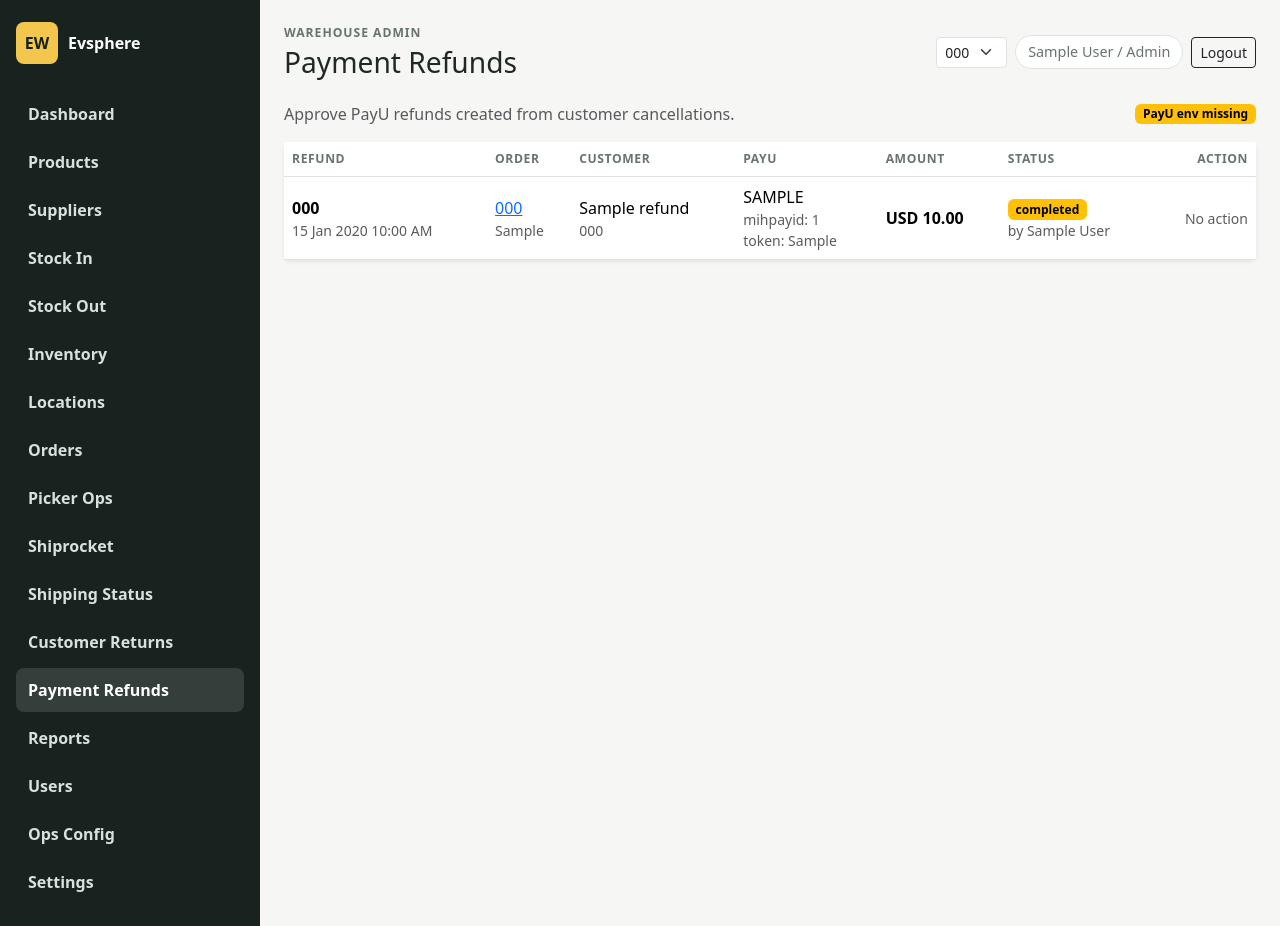
After one commit to sahilalimolla001/wharehouse.evspeare, a Flask app: page /payment-refunds in a window 1280 px wide. The commit adds this page. Run offline with Flask 3, Linux system fonts and the light colour scheme; the visitor is signed in with stand-in values (Sample User, id 1); tables that the repository leaves empty hold one stand-in row (values such as "Sample post").

Commit message:
Add PayU refund approval panel

```diff
--- a/backend-flask/app/routes/__init__.py
+++ b/backend-flask/app/routes/__init__.py
@@ -5,6 +5,7 @@ def register_blueprints(app):
     from .orders import orders_bp
     from .products import products_bp
     from .reports import reports_bp
+    from .refunds import refunds_bp
     from .returns import returns_bp
     from .shiprocket import shiprocket_bp
     from .stock import stock_bp
@@ -19,6 +20,7 @@ def register_blueprints(app):
     app.register_blueprint(orders_bp)
     app.register_blueprint(shiprocket_bp)
     app.register_blueprint(returns_bp)
+    app.register_blueprint(refunds_bp)
     app.register_blueprint(reports_bp)
     app.register_blueprint(users_bp)
     app.register_blueprint(api_bp, url_prefix="/api")
--- /dev/null
+++ b/backend-flask/app/routes/refunds.py
@@ -0,0 +1,80 @@
+import json
+from datetime import datetime
+
+from flask import Blueprint, flash, redirect, render_template, url_for
+from sqlalchemy import or_
+
+from ..extensions import db
+from ..models import Order, PaymentRefund
+from ..utils.payu import PayURefundError, initiate_payu_refund, payu_refund_enabled
+from ..utils.stock import log_activity
+from .auth import get_current_user, role_required, selected_warehouse
+
+
+refunds_bp = Blueprint("refunds", __name__)
+
+
+@refunds_bp.route("/payment-refunds")
+@role_required("manager", "staff")
+def payment_refunds():
+    warehouse = selected_warehouse()
+    query = PaymentRefund.query.outerjoin(Order)
+    if warehouse:
+        query = query.filter(or_(PaymentRefund.order_id.is_(None), Order.warehouse_id == warehouse.id))
+    refunds = query.order_by(PaymentRefund.created_at.desc()).limit(300).all()
+    return render_template("payment_refunds.html", refunds=refunds, payu_ready=payu_refund_enabled())
+
+
+@refunds_bp.post("/payment-refunds/<int:refund_id>/approve")
+@role_required("manager", "staff")
+def approve_payment_refund(refund_id):
+    refund = PaymentRefund.query.get_or_404(refund_id)
+    if refund.status in {"approved", "refunded"}:
+        flash("Refund is already approved.", "info")
+        return redirect(url_for("refunds.payment_refunds"))
+    if refund.gateway != "payu":
+        flash("Only PayU refunds can be approved from this panel.", "warning")
+        return redirect(url_for("refunds.payment_refunds"))
+
+    try:
+        token = ensure_refund_token(refund)
+        payload = initiate_payu_refund(mihpayid=refund.gateway_payment_id, token=token, amount=refund.amount)
+        refund.status = "approved"
+        refund.approved_at = datetime.utcnow()
+        user = get_current_user()
+        refund.approved_by_id = user.id if user else None
+        refund.gateway_response = json.dumps(payload, default=str, separators=(",", ":"))[:20000]
+        log_activity(
+            "payment_refund_approved",
+            f"Approved PayU refund {refund.refund_number}",
+            user_id=user.id if user else None,
+            entity_type="PaymentRefund",
+            entity_id=refund.id,
+            meta={"amount": float(refund.amount or 0), "mihpayid": refund.gateway_payment_id},
+        )
+        db.session.commit()
+        flash("PayU refund approved and sent.", "success")
+    except (PayURefundError, ValueError) as error:
+        db.session.rollback()
+        flash(f"Refund approval failed: {error}", "danger")
+    return redirect(url_for("refunds.payment_refunds"))
+
+
+@refunds_bp.post("/payment-refunds/<int:refund_id>/reject")
+@role_required("manager", "staff")
+def reject_payment_refund(refund_id):
+    refund = PaymentRefund.query.get_or_404(refund_id)
+    if refund.status not in {"requested", "failed"}:
+        flash("Only requested or failed refunds can be rejected.", "warning")
+        return redirect(url_for("refunds.payment_refunds"))
+    refund.status = "rejected"
+    db.session.commit()
+    flash("Refund request rejected.", "success")
+    return redirect(url_for("refunds.payment_refunds"))
+
+
+def ensure_refund_token(refund):
+    if refund.refund_token:
+        return refund.refund_token
+    refund.refund_token = f"RF{refund.id}{datetime.utcnow().strftime('%H%M%S%f')}"[:23]
+    return refund.refund_token
--- a/backend-flask/app/templates/base.html
+++ b/backend-flask/app/templates/base.html
@@ -32,6 +32,7 @@
             <a class="nav-link {% if request.endpoint == 'shiprocket.create_order' %}active{% endif %}" href="{{ url_for('shiprocket.create_order') }}">Shiprocket</a>
             <a class="nav-link {% if request.endpoint in ['shiprocket.shipping_status', 'shiprocket.webhook_updates'] %}active{% endif %}" href="{{ url_for('shiprocket.shipping_status') }}">Shipping Status</a>
             <a class="nav-link {% if request.endpoint and request.endpoint.startswith('returns.') %}active{% endif %}" href="{{ url_for('returns.customer_returns') }}">Customer Returns</a>
+            <a class="nav-link {% if request.endpoint and request.endpoint.startswith('refunds.') %}active{% endif %}" href="{{ url_for('refunds.payment_refunds') }}">Payment Refunds</a>
           {% endif %}
           {% if current_user_can("manager") %}
             <a class="nav-link {% if request.endpoint == 'reports.reports' %}active{% endif %}" href="{{ url_for('reports.reports') }}">Reports</a>
--- /dev/null
+++ b/backend-flask/app/templates/payment_refunds.html
@@ -0,0 +1,85 @@
+{% extends "base.html" %}
+
+{% block title %}Payment Refunds - {{ app_name }}{% endblock %}
+{% block page_title %}Payment Refunds{% endblock %}
+
+{% block content %}
+  <div class="d-flex justify-content-between align-items-center mb-3">
+    <p class="text-muted mb-0">Approve PayU refunds created from customer cancellations.</p>
+    <span class="badge {{ 'text-bg-success' if payu_ready else 'text-bg-warning' }}">
+      PayU {{ 'ready' if payu_ready else 'env missing' }}
+    </span>
+  </div>
+
+  <div class="card border-0 shadow-sm">
+    <div class="table-responsive">
+      <table class="table align-middle mb-0">
+        <thead>
+          <tr>
+            <th>Refund</th>
+            <th>Order</th>
+            <th>Customer</th>
+            <th>PayU</th>
+            <th>Amount</th>
+            <th>Status</th>
+            <th class="text-end">Action</th>
+          </tr>
+        </thead>
+        <tbody>
+          {% for refund in refunds %}
+            <tr>
+              <td>
+                <strong>{{ refund.refund_number }}</strong>
+                <div class="text-muted small">{{ refund.requested_at.strftime('%d %b %Y %I:%M %p') if refund.requested_at else '' }}</div>
+              </td>
+              <td>
+                {% if refund.order %}
+                  <a href="{{ url_for('orders.order_detail', order_id=refund.order.id) }}">{{ refund.order.order_number }}</a>
+                {% else %}
+                  {{ refund.website_order_id or 'External order' }}
+                {% endif %}
+                <div class="text-muted small">{{ refund.reason or 'Customer cancellation' }}</div>
+              </td>
+              <td>
+                {{ refund.customer_name }}
+                <div class="text-muted small">{{ refund.customer_phone or '' }}</div>
+              </td>
+              <td>
+                <span class="text-uppercase">{{ refund.gateway }}</span>
+                <div class="text-muted small">mihpayid: {{ refund.gateway_payment_id or 'missing' }}</div>
+                {% if refund.refund_token %}
+                  <div class="text-muted small">token: {{ refund.refund_token }}</div>
+                {% endif %}
+              </td>
+              <td><strong>{{ refund.currency }} {{ '%.2f'|format(refund.amount or 0) }}</strong></td>
+              <td>
+                <span class="badge {% if refund.status in ['approved', 'refunded'] %}text-bg-success{% elif refund.status in ['failed', 'rejected'] %}text-bg-danger{% else %}text-bg-warning{% endif %}">
+                  {{ refund.status }}
+                </span>
+                {% if refund.approved_by %}
+                  <div class="text-muted small">by {{ refund.approved_by.full_name }}</div>
+                {% endif %}
+              </td>
+              <td class="text-end">
+                {% if refund.status in ['requested', 'failed'] %}
+                  <form method="post" action="{{ url_for('refunds.approve_payment_refund', refund_id=refund.id) }}" class="d-inline">
+                    <button class="btn btn-sm btn-success" type="submit" {% if not payu_ready or not refund.gateway_payment_id %}disabled{% endif %}>Approve Refund</button>
+                  </form>
+                  <form method="post" action="{{ url_for('refunds.reject_payment_refund', refund_id=refund.id) }}" class="d-inline">
+                    <button class="btn btn-sm btn-outline-danger" type="submit">Reject</button>
+                  </form>
+                {% else %}
+                  <span class="text-muted small">No action</span>
+                {% endif %}
+              </td>
+            </tr>
+          {% else %}
+            <tr>
+              <td colspan="7" class="text-center text-muted py-4">No refund requests yet.</td>
+            </tr>
+          {% endfor %}
+        </tbody>
+      </table>
+    </div>
+  </div>
+{% endblock %}
--- a/backend-flask/config.py
+++ b/backend-flask/config.py
@@ -93,6 +93,11 @@ class Config:
     CUSTOMER_SHIPPING_WEBHOOK_URL = os.getenv("CUSTOMER_SHIPPING_WEBHOOK_URL", "")
     CUSTOMER_SHIPPING_WEBHOOK_TOKEN = os.getenv("CUSTOMER_SHIPPING_WEBHOOK_TOKEN", "")
     CUSTOMER_SHIPPING_WEBHOOK_TIMEOUT = env_int("CUSTOMER_SHIPPING_WEBHOOK_TIMEOUT", env_int("CUSTOMER_PRODUCT_WEBHOOK_TIMEOUT", 10))
+    PAYU_ENV = os.getenv("PAYU_ENV", "test").strip().lower()
+    PAYU_KEY = os.getenv("PAYU_KEY", "")
+    PAYU_SALT = os.getenv("PAYU_SALT", "")
+    PAYU_REFUND_CALLBACK_URL = os.getenv("PAYU_REFUND_CALLBACK_URL", "")
+    PAYU_TIMEOUT = env_int("PAYU_TIMEOUT", 20)
     SHIPROCKET_API_BASE_URL = os.getenv("SHIPROCKET_API_BASE_URL", "https://apiv2.shiprocket.in/v1/external").rstrip("/")
     SHIPROCKET_EMAIL = os.getenv("SHIPROCKET_EMAIL", "")
     SHIPROCKET_PASSWORD = os.getenv("SHIPROCKET_PASSWORD", "")
```
Also changed, not shown: backend-flask/app/models.py (+32 -0 lines), backend-flask/app/routes/api.py (+187 -1 lines), backend-flask/app/utils/payu.py (added, +93 -0 lines), backend-flask/migrations/versions/6d9f21a8c4b0_add_payment_refunds.py (added, +70 -0 lines), 1 other file.
